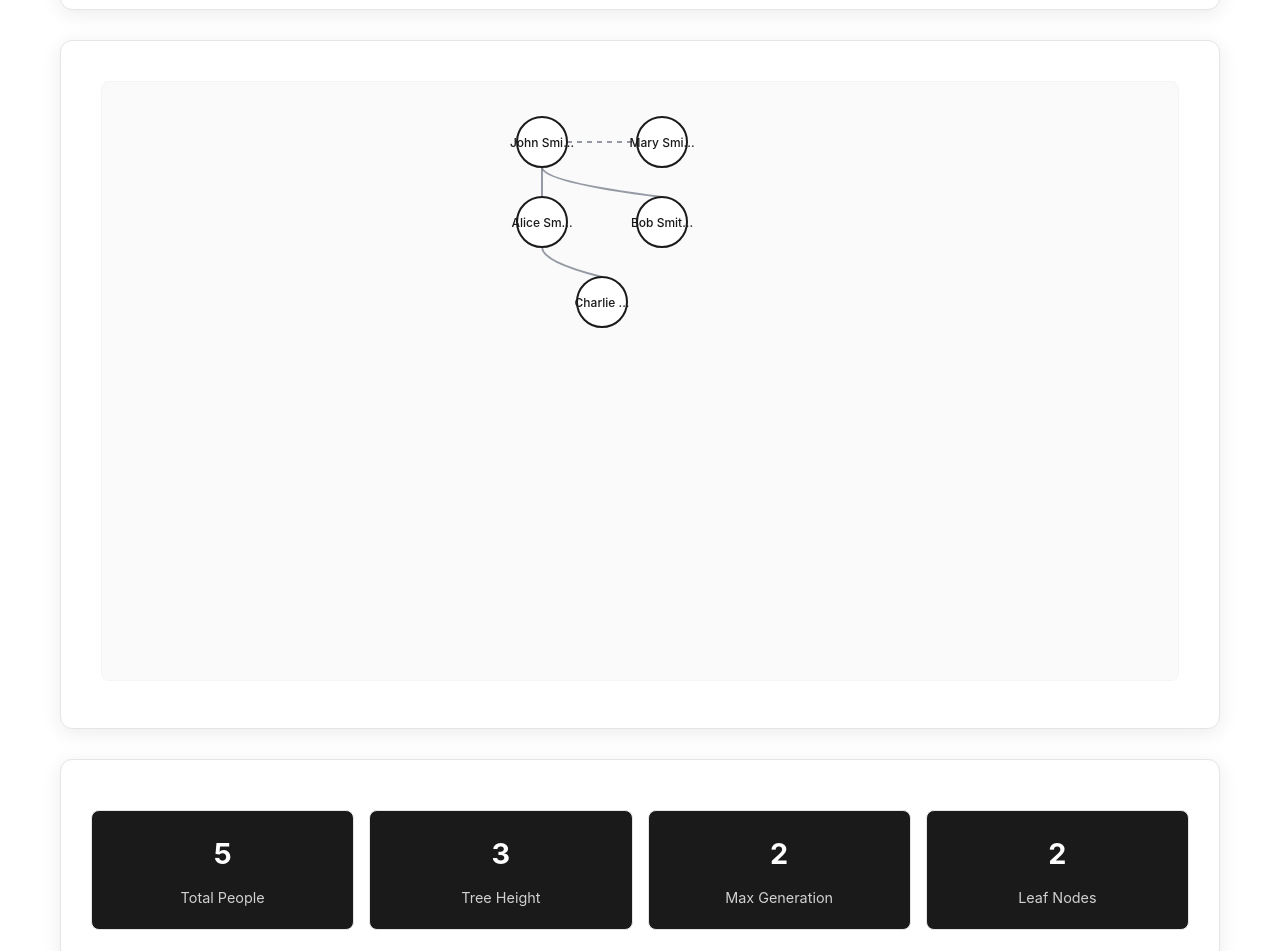
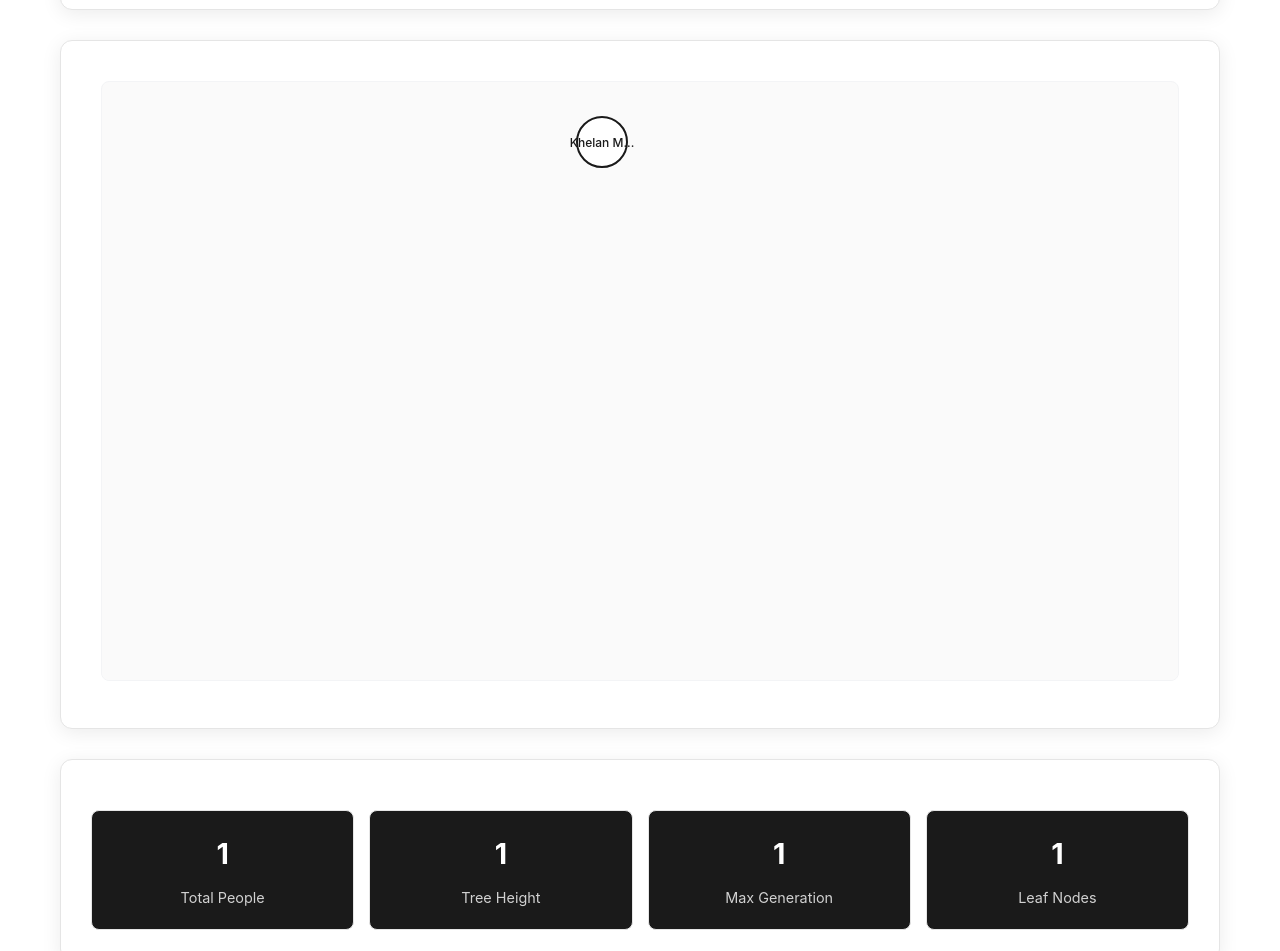
Before and after one commit to khelan-mehta/logicConverter, a plain HTML site: page dsa.html in a window 1280 px wide. Shown: the part 434-1385 px from the top of the page. Drawn offline with Linux system fonts and the light colour scheme.

Commit message:
Update dsa.html

```diff
--- a/dsa.html
+++ b/dsa.html
@@ -805,11 +805,8 @@
 
       // Add sample data
       function initializeSampleData() {
-        familyTree.addPerson("John Smith");
-        familyTree.addPerson("Mary Smith", "John Smith", "spouse");
-        familyTree.addPerson("Alice Smith", "John Smith", "child");
-        familyTree.addPerson("Bob Smith", "John Smith", "child");
-        familyTree.addPerson("Charlie Smith", "Alice Smith", "child");
+        familyTree.addPerson("Khelan Mehta");
+
       }
 
       function addPerson() {
```
